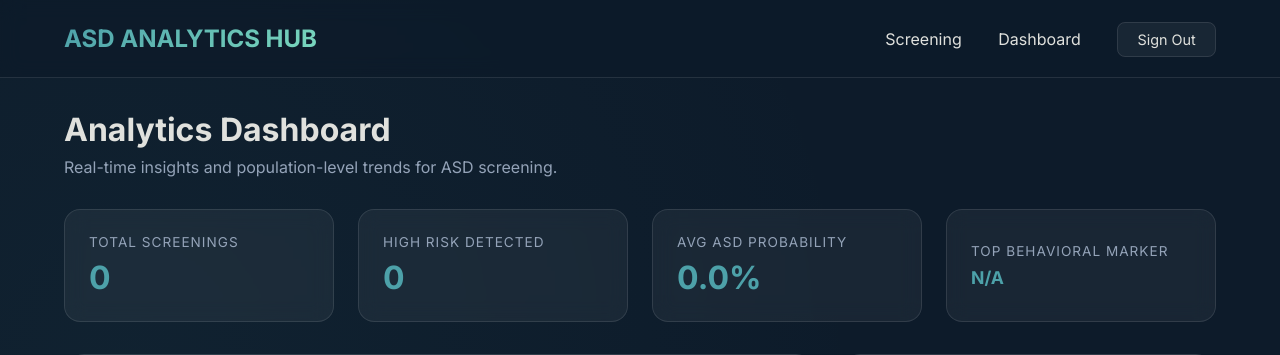
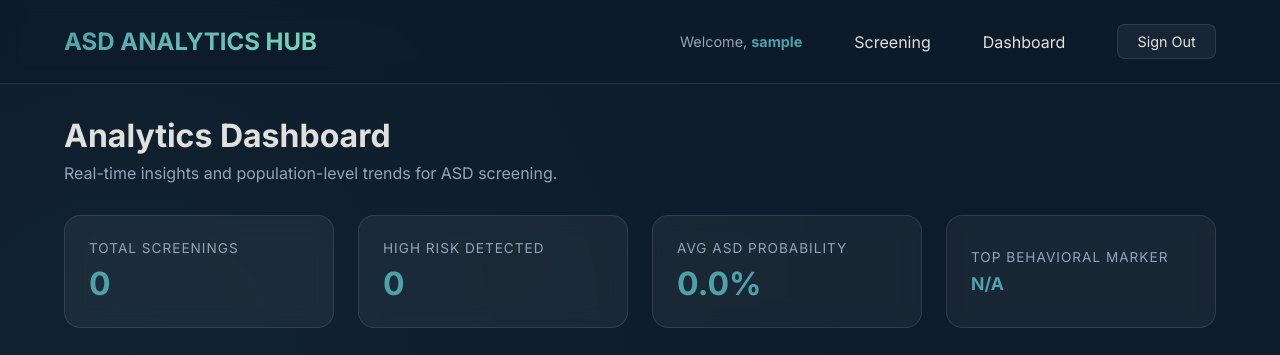
Before and after one commit to Bhavesh1411/Autism-Spectrum-Disorder-Mini-Project, a Flask app: page /dashboard in a window 1280 px wide. Shown: the top 355 px of the page. Run offline with Flask 3, Linux system fonts and the light colour scheme; the visitor is signed in with stand-in values (Sample User, id 1); data that the repository does not hold is empty; parts of the project's set-up code (start-up, migrations or seed data) failed here and were passed over.

Commit message:
Updated dashboard to display personalized user greeting

```diff
--- a/app_flask.py
+++ b/app_flask.py
@@ -357,7 +357,7 @@ def predict():
 @app.route("/dashboard")
 @login_required
 def dashboard():
-    return render_template("dashboard.html")
+    return render_template("dashboard.html", user_name=session.get("user_name", ""))
 
 
 # -- API: stats --
--- a/templates/dashboard.html
+++ b/templates/dashboard.html
@@ -252,7 +252,10 @@
 
     <nav class="navbar">
         <a href="/" class="logo">ASD ANALYTICS HUB</a>
-        <div class="nav-links">
+        <div class="nav-links" style="display: flex; align-items: center; gap: 20px;">
+            <span style="font-size: 0.9rem; color: var(--text-secondary);">
+                Welcome, <strong style="color: var(--accent-teal);">{{ user_name }}</strong>
+            </span>
             <a href="/">Screening</a>
             <a href="/dashboard">Dashboard</a>
             <a href="/logout" class="btn-logout">Sign Out</a>
```
